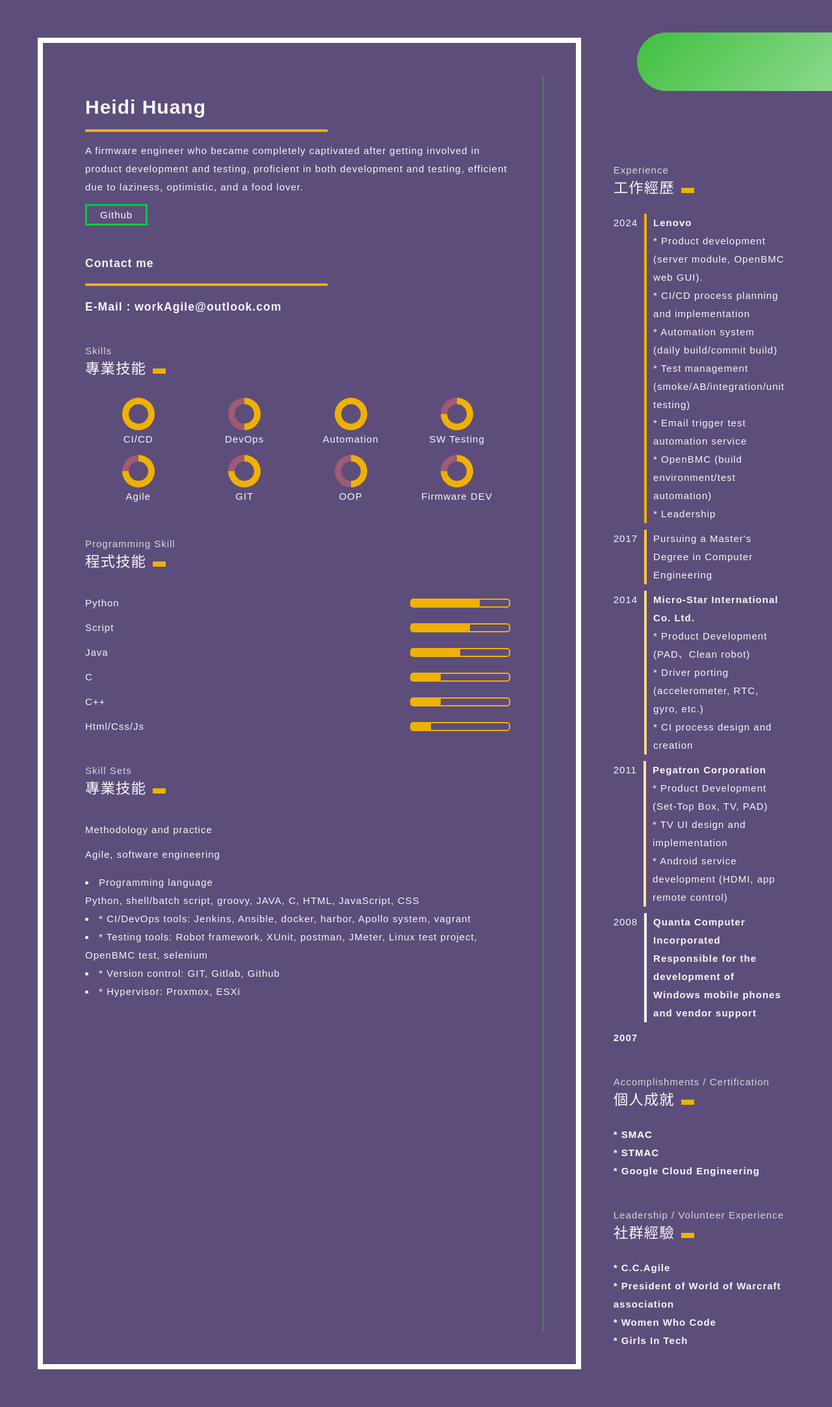
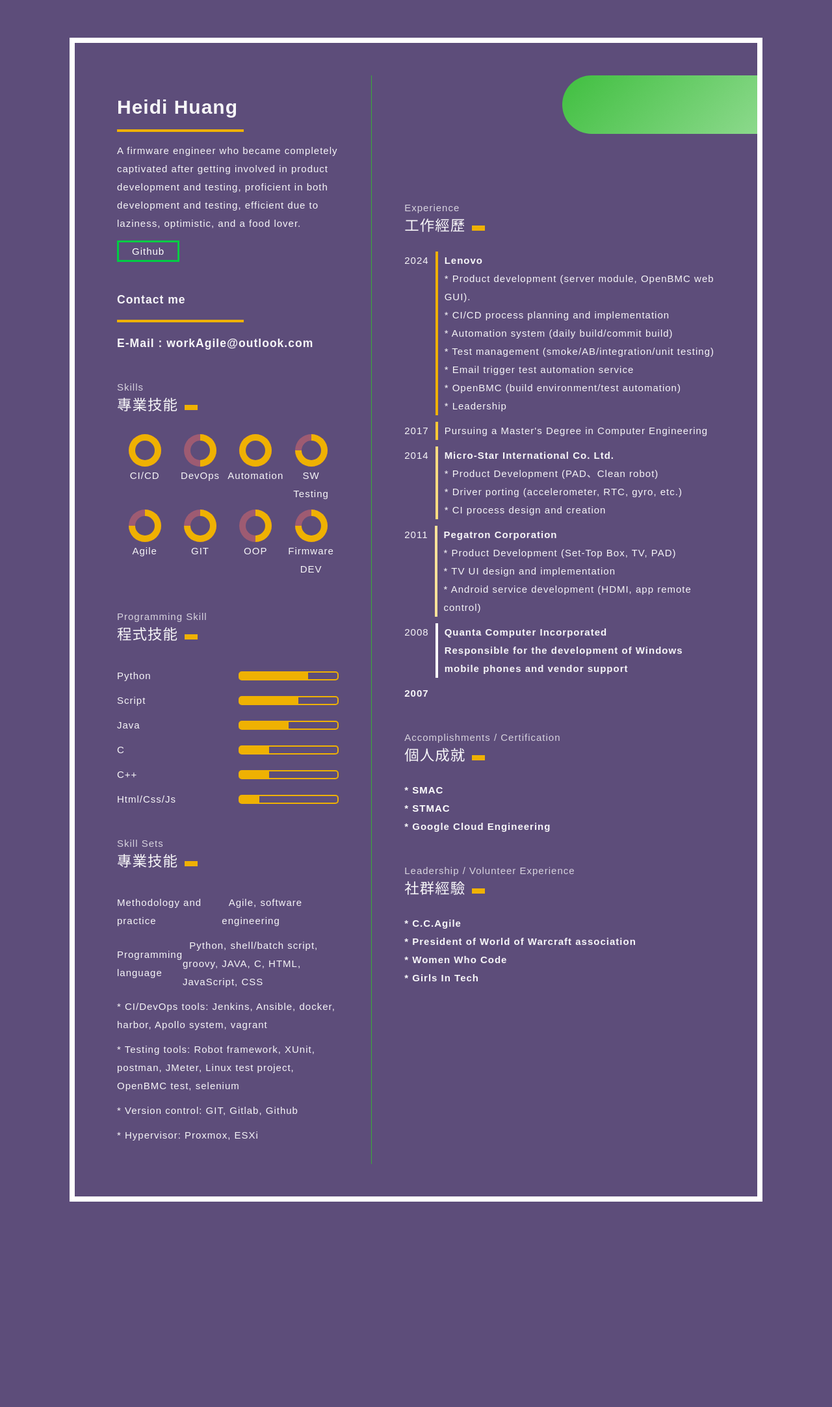
Before and after one commit to gitmaruneko/gitmaruneko.github.io, a Jekyll site: the page personal.html, which Jekyll copies as it is, in a window 1280 px wide. Shown: the whole page at 65% size. Built offline with Jekyll 4.4.1, drawn with Linux system fonts in a browser that asks for light colours; after the commit the page ends 1907 px from its top, so only the background shows below that.

Commit message:
Add skill sets

```diff
--- a/personal.html
+++ b/personal.html
@@ -143,9 +143,9 @@
       <h2>專業技能</h2>
       <ul class="listProgram">
         <li>Methodology and practice
-          <div><li>Agile, software engineering</li></div></li>
+          <div>&nbsp;&nbsp;Agile, software engineering</div></li>
         <li>Programming language
-          <div>Python, shell/batch script, groovy, JAVA, C, HTML, JavaScript, CSS</div></li>
+          <div>&nbsp;&nbsp;Python, shell/batch script, groovy, JAVA, C, HTML, JavaScript, CSS</div></li>
         <li>* CI/DevOps tools: Jenkins, Ansible, docker, harbor, Apollo system, vagrant</li>
         <li>* Testing tools: Robot framework, XUnit, postman, JMeter, Linux test project, OpenBMC test, selenium</li>
         <li>* Version control: GIT, Gitlab, Github</li>
```
